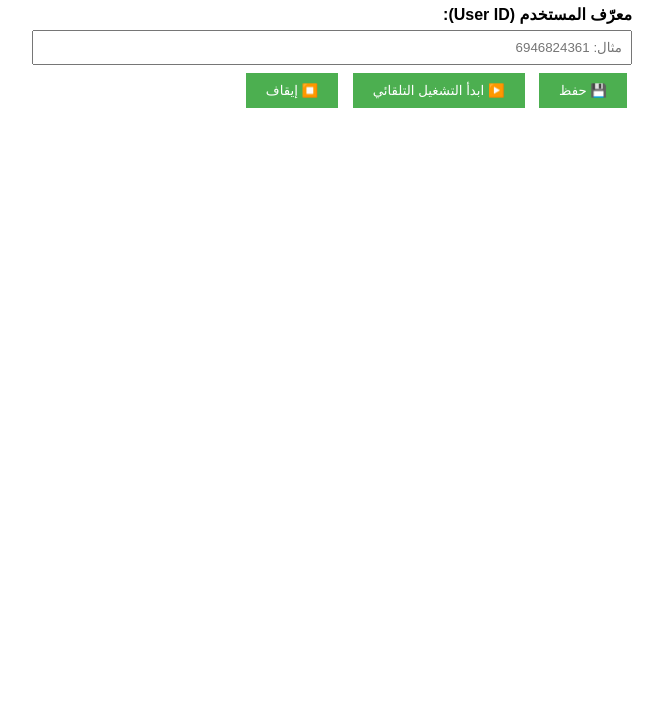
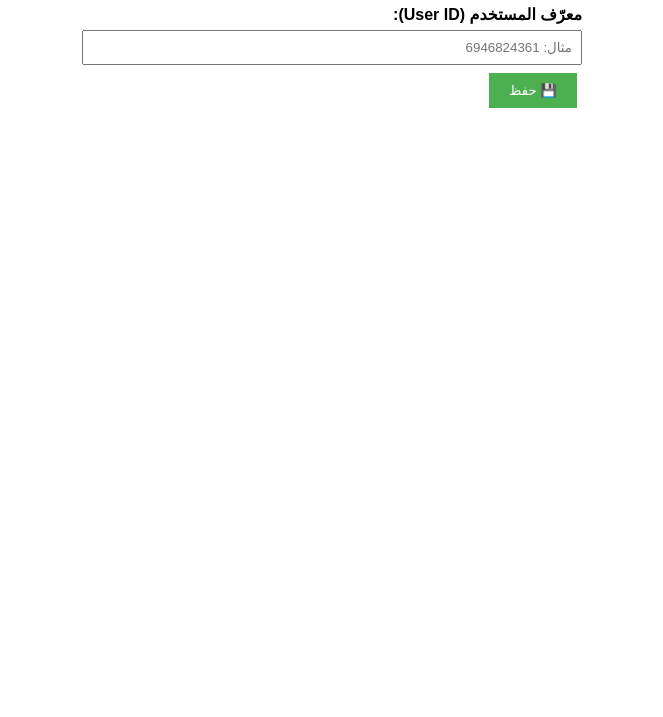
Before and after one commit to lonardo123/test, a browser extension: page options.html in a window 1280 px wide. Shown: the part 83-800 px from the top of the page, without its empty margins (308-971 px from the left). Drawn offline with Linux system fonts and the light colour scheme.

Commit message:
Update options.html

```diff
--- a/options.html
+++ b/options.html
@@ -4,12 +4,11 @@
   <meta charset="utf-8">
   <title>إعدادات TasksRewardBot</title>
   <style>
-    body{font-family:Arial,sans-serif;direction:rtl;padding:20px;max-width:600px;margin:0 auto}
+    body{font-family:Arial,sans-serif;direction:rtl;padding:20px;max-width:500px;margin:0 auto}
     label{display:block;margin:12px 0 6px;font-weight:bold}
     input{width:100%;padding:8px;box-sizing:border-box}
     button{padding:10px 20px;margin:8px 5px;background:#4CAF50;color:white;border:none;cursor:pointer}
     button:hover{opacity:0.9}
-    .note{color:#666;font-size:13px;margin-top:5px}
   </style>
 </head>
 <body>
@@ -19,8 +18,6 @@
 
   <div>
     <button id="save">💾 حفظ</button>
-    <button id="start">▶️ ابدأ التشغيل التلقائي</button>
-    <button id="stop">⏹️ إيقاف</button>
   </div>
 
   <script src="options.js"></script>
```
